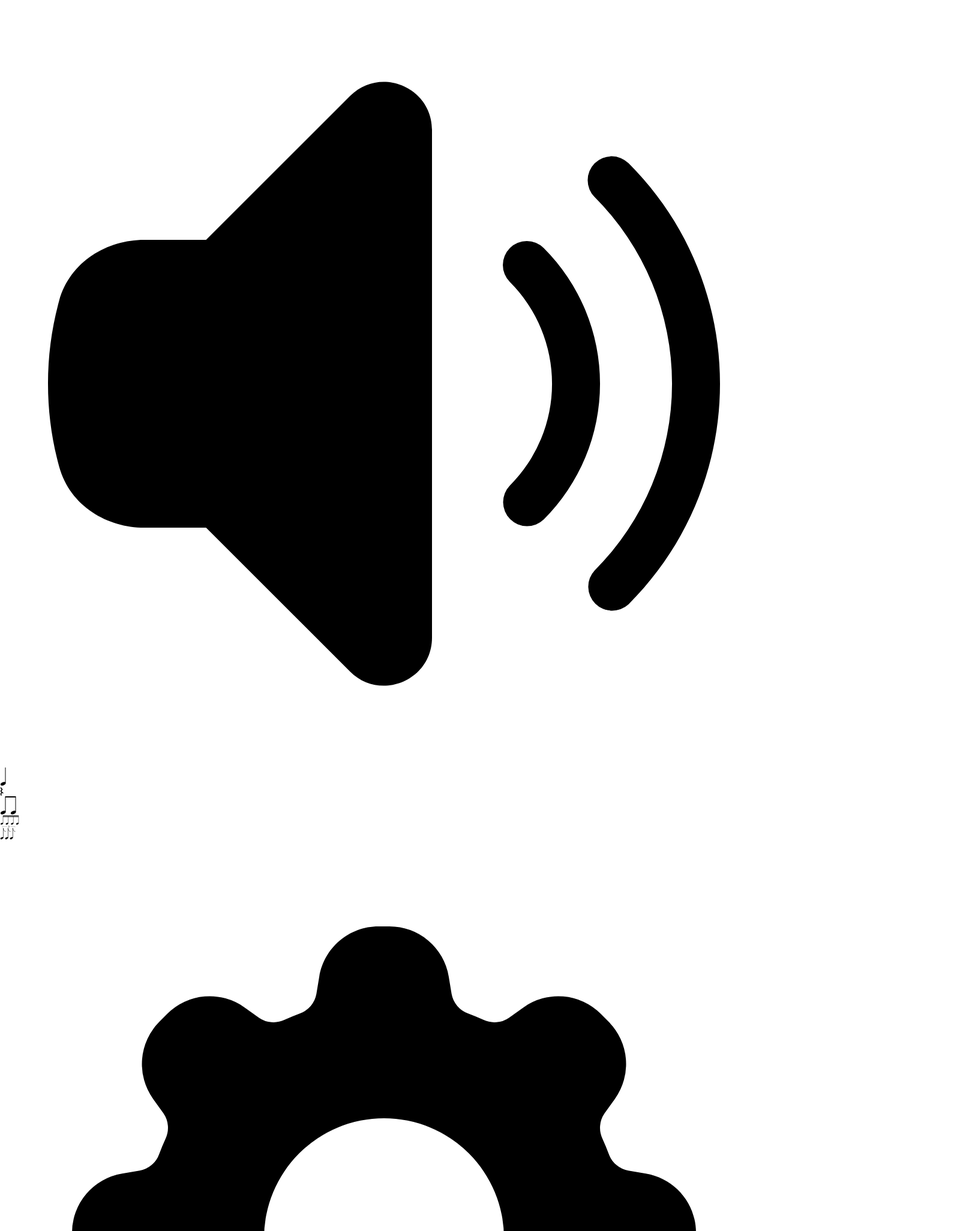
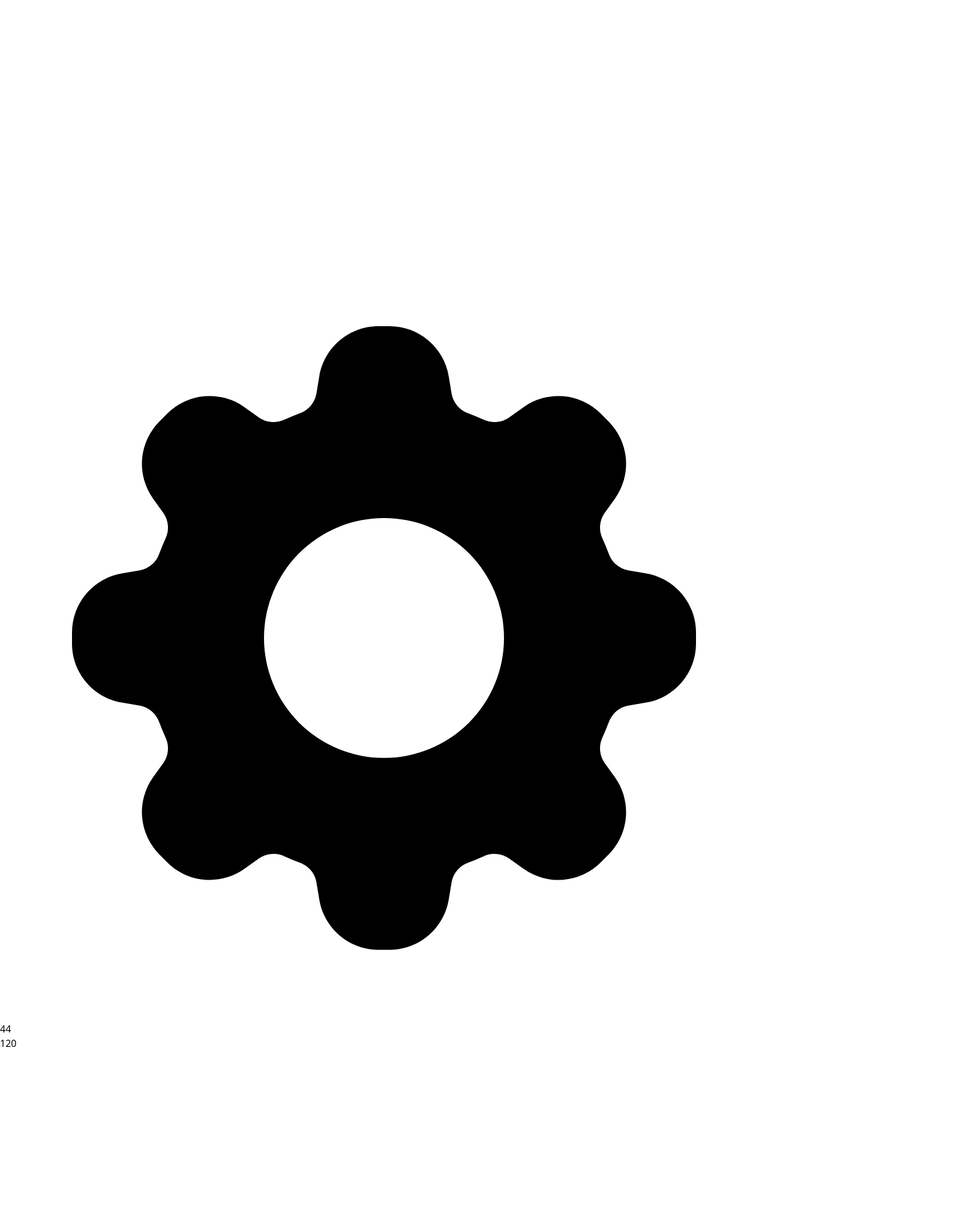
Before and after one commit to kirontoo/rhythm-challenge, a SvelteKit app: page / in a window 1280 px wide. Shown: the top 2053 px of the page at 60% size, 1600 px wide, since content can reach past the window. After the commit the page ends 1776 px from the top, so only its background shows below. Built offline with nearby package versions, Linux system fonts and the light colour scheme.

Commit message:
set up metronome and draw boxes on canvs

```diff
--- a/src/routes/+page.svelte
+++ b/src/routes/+page.svelte
@@ -1,34 +1,61 @@
 <script lang="ts">
 	import SettingsIcon from '$lib/components/icons/SettingsIcon.svelte';
-	import SpeakerWaveIcon from '$lib/components/icons/SpeakerWaveIcon.svelte';
-	import SixteenthNoteTile from '$lib/components/tiles/SixteenthNoteTile.svelte';
-	import QuarterNoteTile from '$lib/components/tiles/QuarterNoteTile.svelte';
-	import QuarterRestTile from '$lib/components/tiles/QuarterRestTile.svelte';
-	import EighthNoteTile from '$lib/components/tiles/EighthNoteTile.svelte';
-	import TripletTile from '$lib/components/tiles/TripletTile.svelte';
 	import MediaControlsButton from '$lib/components/buttons/MediaControlsButton.svelte';
 	import TempoButton from '$lib/components/buttons/TempoButton.svelte';
+	import Metronome from '$lib/metronome.svelte';
+	import { onMount } from 'svelte';
+	import { Rhythm } from '$lib/metronome.svelte';
 
-	let tempo = $state(100);
+	let metronome: Metronome | null = null;
+	let canvasCtx: CanvasRenderingContext2D;
+	let canvas: HTMLCanvasElement;
+
+	onMount(() => {
+		canvasCtx = canvas.getContext('2d')
+
+		if (!metronome) {
+			metronome = new Metronome(window, draw);
+			metronome.noteResolution = Rhythm.QuarterNote;
+		}
+	});
+
+	function draw(currentNote: number) {
+		var x = Math.floor( canvas.width / 8 );
+		canvasCtx.clearRect(0,0,canvas.width, canvas.height);
+		let firstBeat = currentNote / 4;
+		for (var i = 0; i < 4; i++) {
+				if (i == firstBeat) {
+					// draw a pink box only on the 1st beat of each measure
+					canvasCtx.fillStyle = "oklch(0.718 0.202 349.761)";
+				} else {
+					// draw teal box
+					canvasCtx.fillStyle = "oklch(0.777 0.152 181.912)";
+				}
+
+				canvasCtx.fillRect( x * (i+1) + (canvas.width / 16), x, 150, 150);
+		}
+		canvasCtx.font = "40px serif";
+		canvasCtx.fillStyle = "white";
+		canvasCtx.fillText(`Current beat: ${currentNote + 1}`, 10, 50);
+	}
+
+	function onPause() {
+		metronome.play();
+	}
+
+	function onPlay() {
+		metronome.play();
+	}
 </script>
 
-<main class="flex h-screen w-screen justify-center bg-purple-400">
-	<div class="container flex flex-col content-center justify-center">
-		<header class="flex grow-0 flex-row place-content-center justify-between">
-			<div></div>
-			<SpeakerWaveIcon class="size-10 text-red-200" />
-		</header>
-
+<main class="flex h-screen w-screen justify-center bg-slate-400">
+	<div class="container flex flex-col content-center justify-center relative">
 		<div class="flex h-4/5 flex-col content-center justify-center gap-4">
 			<div class="grid grid-cols-4 grid-rows-1 gap-16 place-self-center">
-				<QuarterNoteTile />
-				<QuarterRestTile />
-				<EighthNoteTile />
-				<SixteenthNoteTile />
-				<TripletTile />
+				<canvas height={400} width={1600} bind:this={canvas}></canvas>
 			</div>
 			<div class="mt-8 flex w-full justify-center">
-				<MediaControlsButton class="size-8 text-white" />
+				<MediaControlsButton class="size-8 text-white"  onPlay={onPlay} onPause={onPause}/>
 			</div>
 		</div>
 		<footer class="flex grow-0 flex-row place-content-center justify-between">
@@ -37,7 +64,9 @@
 				<div class="relative top-3 grid grid-rows-2 gap-0 leading-6">
 					<span>4</span><span>4</span>
 				</div>
-				<TempoButton bind:tempo />
+				{#if metronome !== null}
+				<TempoButton bind:tempo={metronome.tempo} />
+				{/if}
 			</div>
 		</footer>
 	</div>
```
